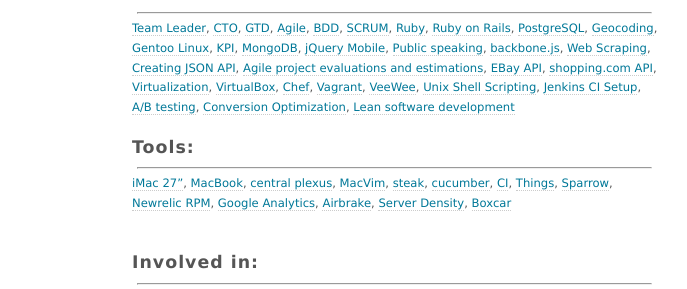
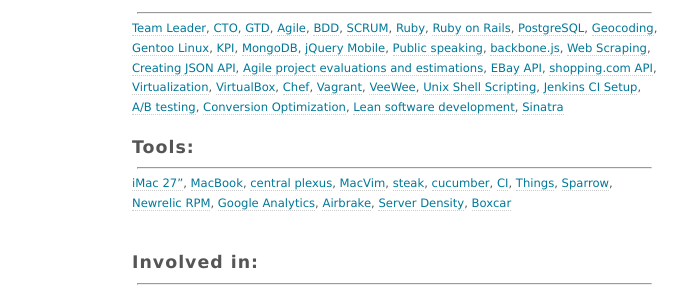
Before and after one commit to pr0d1r2/pr0d1r2.github.com, a Jekyll site: the page built from index.md, in a window 1280 px wide. Shown: the part 247-536 px from the top of the page, without its empty margins (248-935 px from the left). Built offline with Jekyll 4.4.1, drawn with Linux system fonts in a browser that asks for light colours.

Commit message:
Add sinatra to skills.

```diff
--- a/index.md
+++ b/index.md
@@ -72,7 +72,8 @@ My clients make more profit and decrease their costs via intelligent usage of to
 <br/>
 [A/B testing](http://en.wikipedia.org/wiki/A/B_testing),
 [Conversion Optimization](http://en.wikipedia.org/wiki/Conversion_optimization),
-[Lean software development](http://en.wikipedia.org/wiki/Lean_software_development)
+[Lean software development](http://en.wikipedia.org/wiki/Lean_software_development),
+[Sinatra](http://www.sinatrarb.com)
 <br/>
 <br/>
 
```
Also changed, not shown: 1 other file.
